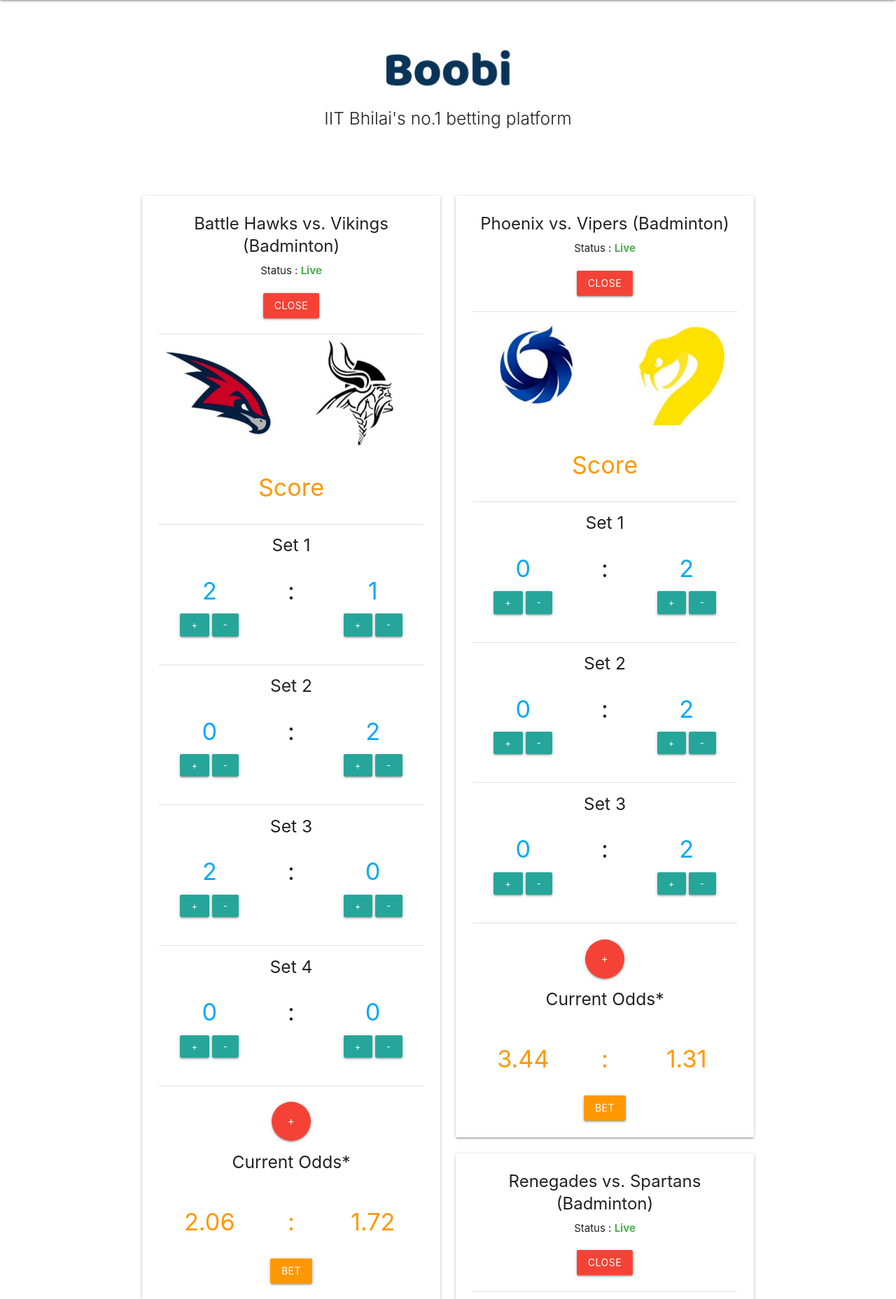
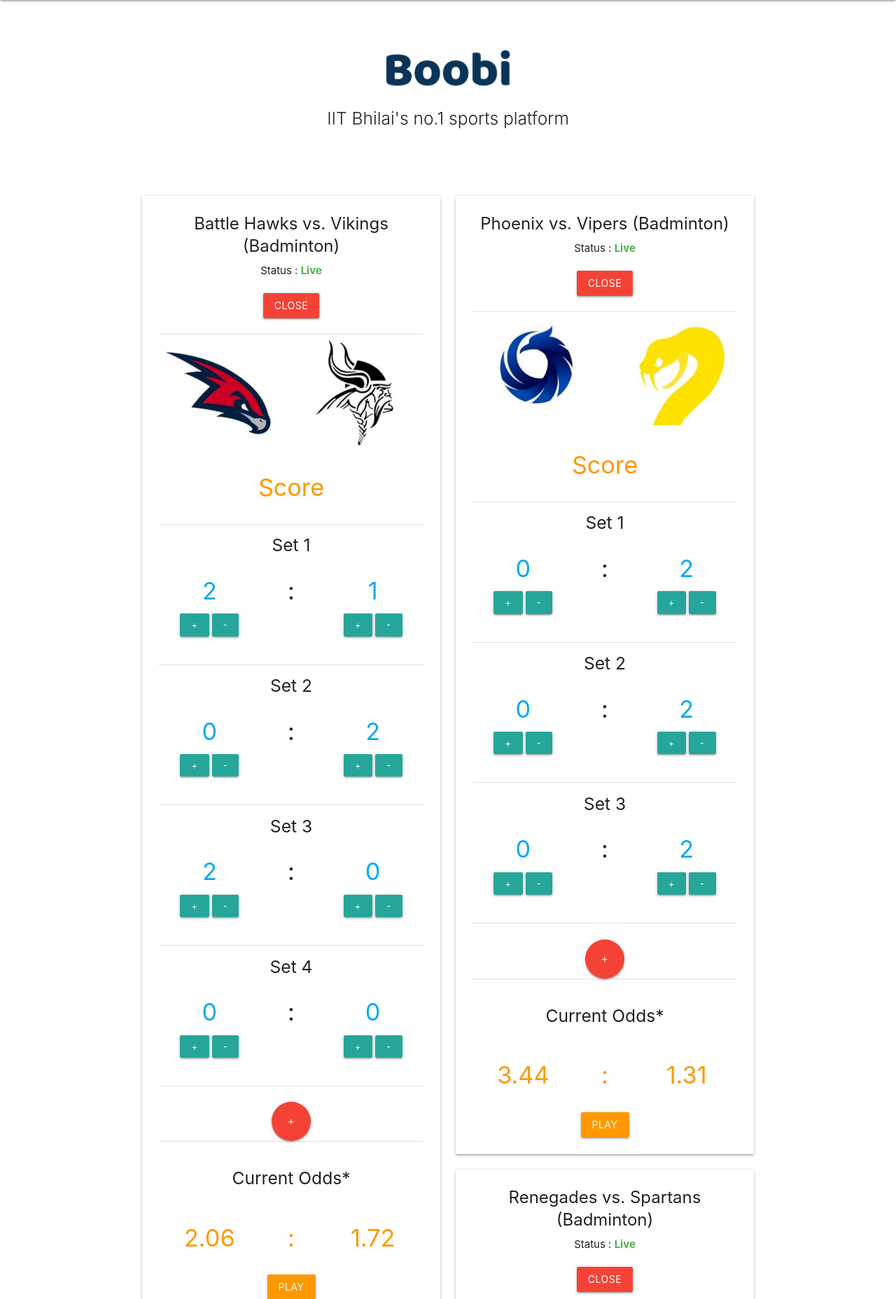
Before and after one commit to ayush1120/BetInf, a Django app: page / in a window 1280 px wide. Shown: the part 64-1921 px from the top of the page at 70% size. Run offline with Django 3.2, Linux system fonts and the light colour scheme; a user stored in the database is signed in; data comes from the database, SQL or seed files in the repository; some libraries are stand-ins or nearby versions.

Commit message:
template changes

```diff
--- a/stoned/templates/confirm.html
+++ b/stoned/templates/confirm.html
@@ -5,7 +5,7 @@
 <head>
   <meta http-equiv="Content-Type" content="text/html; charset=UTF-8"/>
   <meta name="viewport" content="width=device-width, initial-scale=1, maximum-scale=1.0"/>
-  <title>Confirm Bet - Boobi</title>
+  <title>Confirm Play - Boobi</title>
 
   <!-- CSS  -->
   <link href="https://fonts.googleapis.com/icon?family=Material+Icons" rel="stylesheet">
@@ -33,7 +33,7 @@
         <div class="col s12">
           <div class="card darken-1 center-align">
             <div class="card-content">
-                <h2 class="header center orange-text">Confirm Bet</h2>
+                <h2 class="header center orange-text">Confirm Play</h2>
               <div class="row">
                 <div class="col s12">
                   <div class="container">
--- a/stoned/templates/index.html
+++ b/stoned/templates/index.html
@@ -23,7 +23,7 @@
       <!-- <h1 class="header center orange-text">BOOBI</h1> -->
       <img src="{% static "images/boobi_logo.png" %}" alt="Boobi logo">
       <div class="row center">
-        <h5 class="header col s12 light">IIT Bhilai's no.1 betting platform</h5>
+        <h5 class="header col s12 light">IIT Bhilai's no.1 sports platform</h5>
       </div>
       <br><br>
 
@@ -137,6 +137,9 @@
               <button type="submit" form="{{ match.match_pk|addstr:'add_set' }}"
                 class="btn-floating btn-large waves-effect waves-light red">+</button>
               {% endif  %}
+              <br>
+              <div class="divider"></div>
+              <br>
 
 
               <div class="row">
@@ -155,7 +158,7 @@
               </div>
               {% if user_group.bookie %}
               <button type="submit" form="{{ match.match_pk|addstr:"make_bet" }}"
-                class="waves-effect waves-light btn orange">Bet</button>
+                class="waves-effect waves-light btn orange">Play</button>
               {% endif %}
 
 
```
Also changed, not shown: stoned/templates/bet.html (+2 -7 lines).
